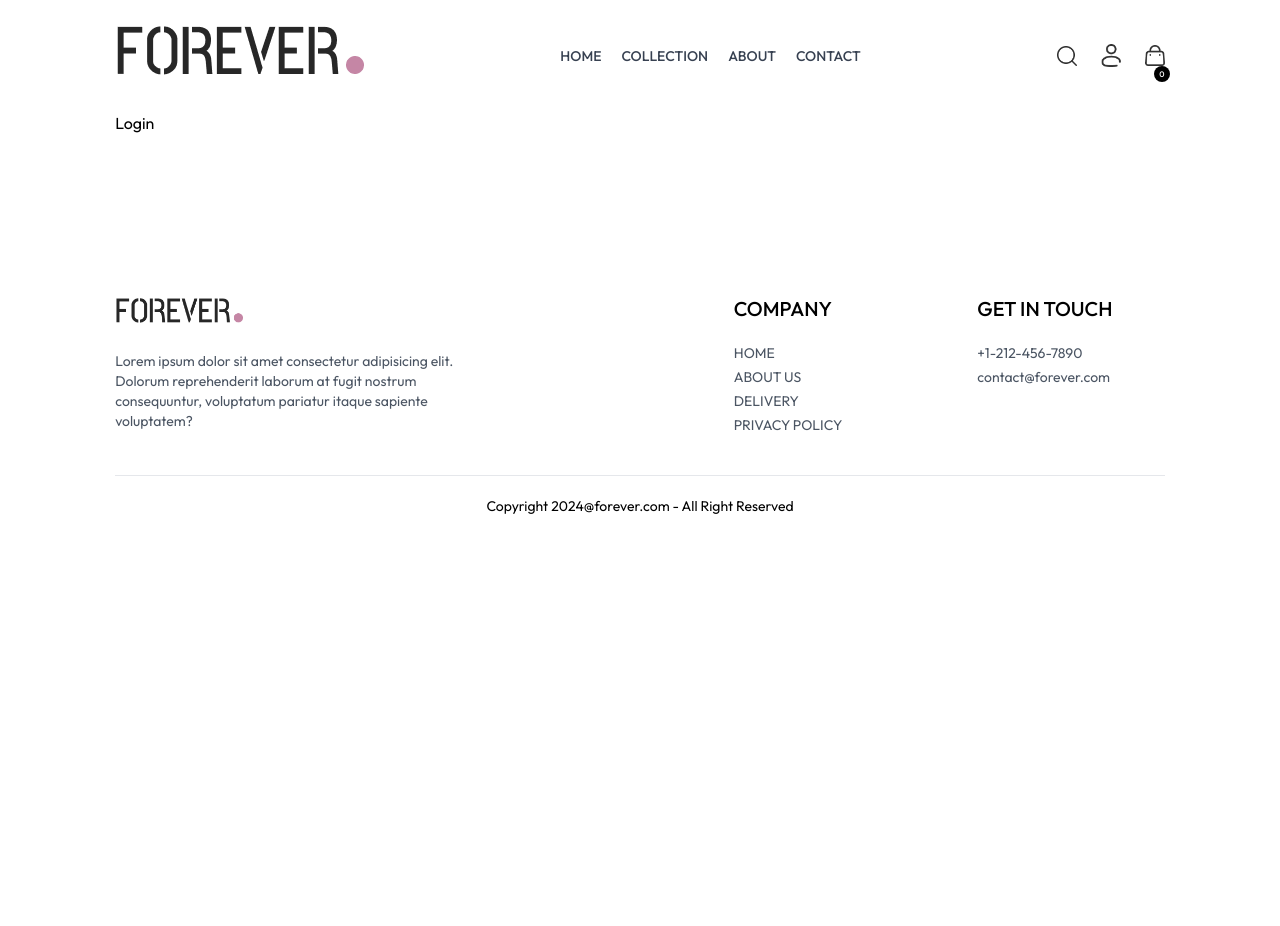
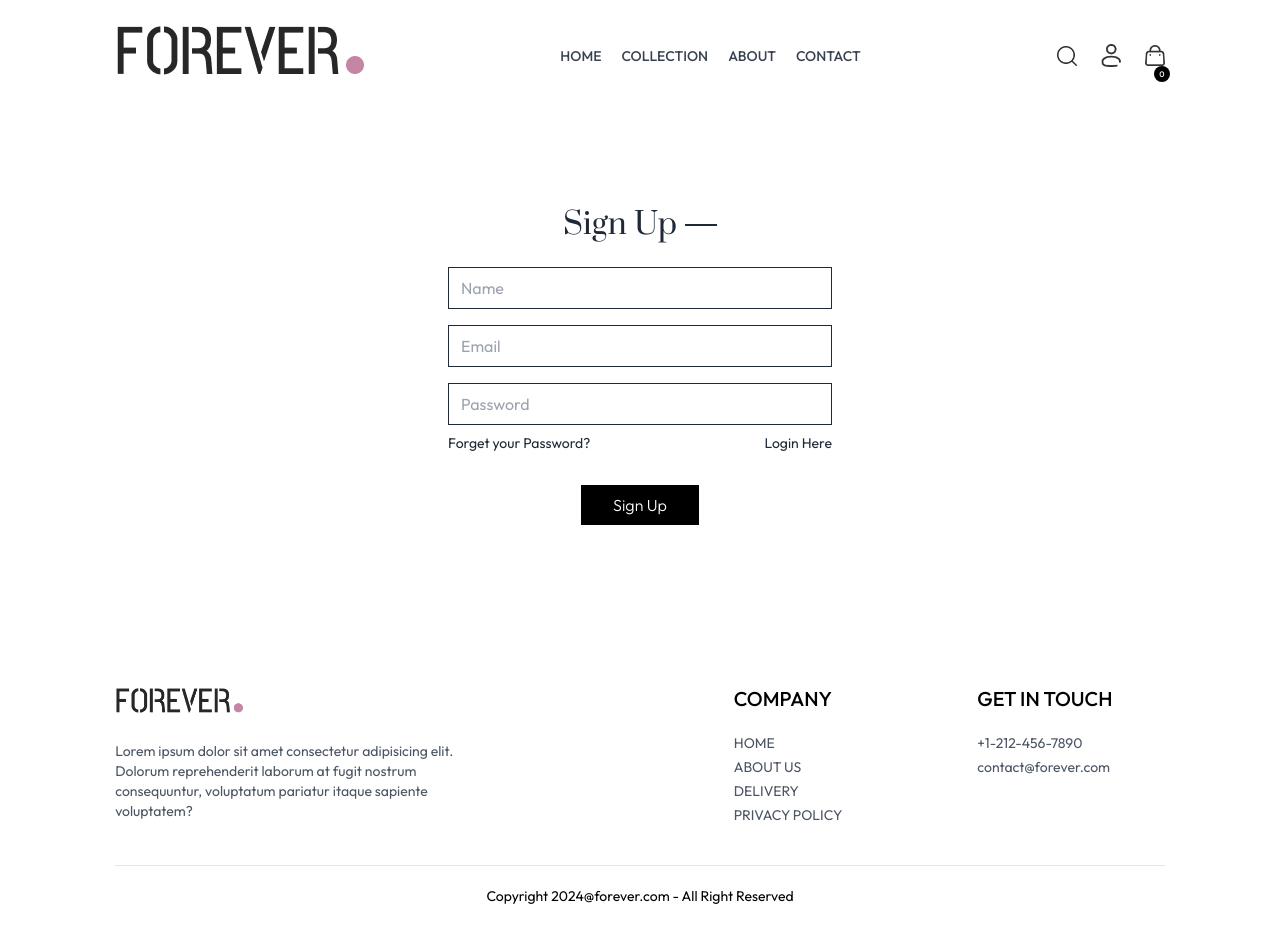
Before and after one commit to mdshoeb8147/forever, a React (Vite) app in the folder frontend/: page /login in a window 1280 px wide. Before the commit the page ends 800 px from the top, so only its background shows below. Built offline with nearby package versions, Linux system fonts and the light colour scheme.

Commit message:
Ui of login page

```diff
--- a/frontend/src/components/Navbar.jsx
+++ b/frontend/src/components/Navbar.jsx
@@ -38,11 +38,13 @@ const Navbar = () => {
         />
 
         <div className="group relative">
-          <img
-            className="w-5 cursor-pointer"
-            src={assets.profile_icon}
-            alt=""
-          />
+          <Link to="/login">
+            <img
+              className="w-5 cursor-pointer"
+              src={assets.profile_icon}
+              alt=""
+            />
+          </Link>
           <div className="group-hover:block hidden absolute dropdown-menu right-0 pt-4">
             <div className="flex flex-col gap-2 w-36 py-3 px-5 bg-slate-100 text-gray-500 rounded">
               <p className="cursor-pointer hover:text-black">My Profile</p>
--- a/frontend/src/pages/Login.jsx
+++ b/frontend/src/pages/Login.jsx
@@ -1,4 +1,59 @@
+import { useState } from "react";
+
 const Login = () => {
-  return <div>Login</div>;
+  const [currentState, setCurrentState] = useState("Sign Up");
+
+  return (
+    <form className="flex flex-col items-center w-[90%] sm:max-w-96 m-auto mt-14 gap-4 text-gray-800">
+      <div className="inline-flex items-center gap-2 mb-2 mt-10">
+        <p className="prata-regular text-3xl ">{currentState}</p>
+        <hr className="border-none h-[1.5px] w-8 bg-gray-800" />
+      </div>
+      {currentState === "Login" ? (
+        ""
+      ) : (
+        <input
+          type="text"
+          className="w-full px-3 py-2 border border-gray-800 "
+          placeholder="Name"
+          required
+        />
+      )}
+
+      <input
+        type="email"
+        className="w-full px-3 py-2 border border-gray-800 "
+        placeholder="Email"
+        required
+      />
+      <input
+        type="password"
+        className="w-full px-3 py-2 border border-gray-800 "
+        placeholder="Password"
+        required
+      />
+      <div className="w-full flex justify-between text-sm mt-[-8px]">
+        <p className="cursor-pointer">Forget your Password?</p>
+        {currentState === "Login" ? (
+          <p
+            className="cursor-pointer"
+            onClick={() => setCurrentState("Sign Up")}
+          >
+            Create Account
+          </p>
+        ) : (
+          <p
+            className="cursor-pointer"
+            onClick={() => setCurrentState("Login")}
+          >
+            Login Here
+          </p>
+        )}
+      </div>
+      <button className="bg-black text-white font-light px-8 py-2 mt-4">
+        {currentState === "Login" ? "Sign In" : "Sign Up"}
+      </button>
+    </form>
+  );
 };
 export default Login;
```
